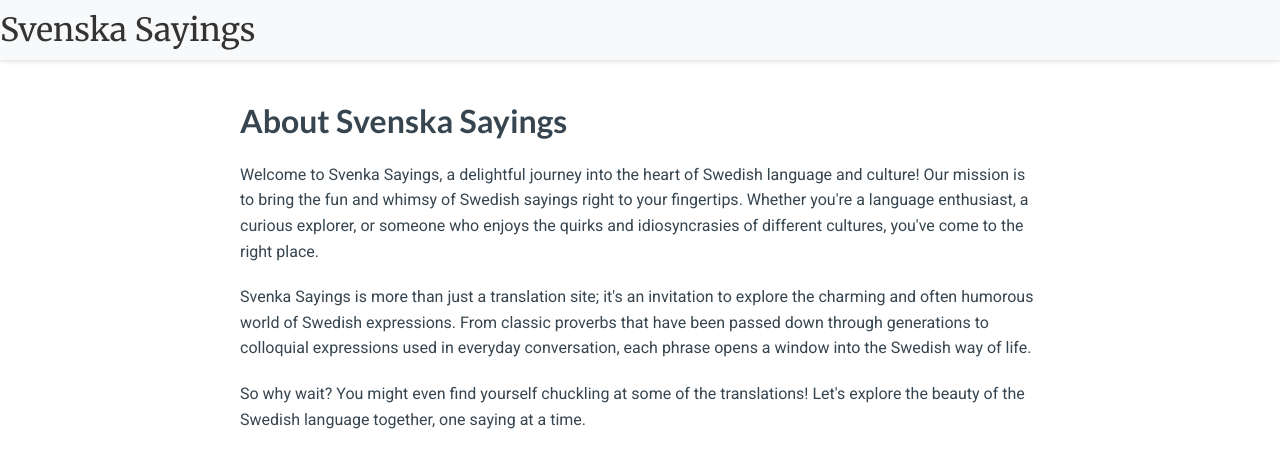
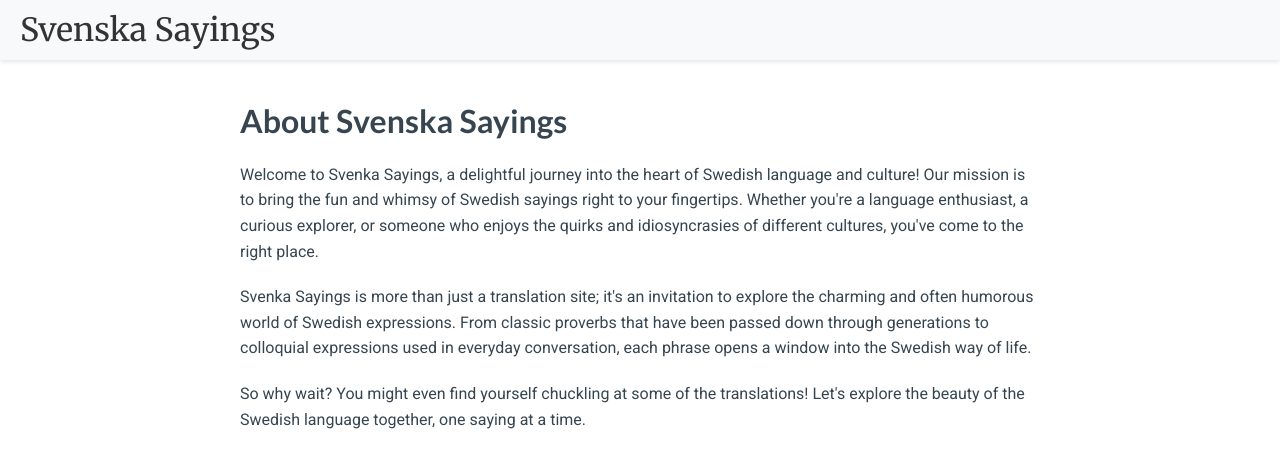
Before and after one commit to giolmartin/swedish_proverbs_final, a React (Create React App) app in the folder client/: page /swedish_proverbs_final/about in a window 1280 px wide. Shown: the top 468 px of the page. Built offline with nearby package versions, Linux system fonts and the light colour scheme; no server answers.

Commit message:
Fixed hambueger icon

```diff
--- a/client/src/components/Header/header.component.jsx
+++ b/client/src/components/Header/header.component.jsx
@@ -1,5 +1,4 @@
 import React, { useState } from 'react';
-
 
 import {
   HeaderContainer,
@@ -29,6 +28,7 @@ const Header = () => {
         </StyledLink>
       </MobileNavLinks>
       <HeaderTitle>Svenska Sayings</HeaderTitle>
+      <div width={'24px'}></div>
     </HeaderContainer>
   );
 };
--- a/client/src/components/Header/header.style.jsx
+++ b/client/src/components/Header/header.style.jsx
@@ -5,9 +5,9 @@ import { AccentText, color } from '../../global.styles';
 export const HeaderContainer = styled.header`
   display: flex;
   justify-content: space-between;
-
+  align-items: center;
   background: #f8f9fa;
-  padding: 10px 0;
+  padding: 10px 20px;
   text-align: center;
   box-shadow: 0 2px 4px rgba(0, 0, 0, 0.1);
 `;
@@ -41,9 +41,10 @@ export const StyledLink = styled(Link)`
 export const HamburgerMenu = styled.div`
   display: none;
   cursor: pointer;
-
+  font-size: 2em;
   @media (max-width: 768px) {
     display: block;
+    font-size: 1.5em;
   }
 `;
 
@@ -80,8 +81,3 @@ export const MobileNavLinks = styled.div`
       isOpen ? 'translateX(0)' : 'translateX(100%)'};
   }
 `;
-
-export const ModeToggle = styled.div`
-  cursor: pointer;
-  font-size: 1.5em;
-`;
```
